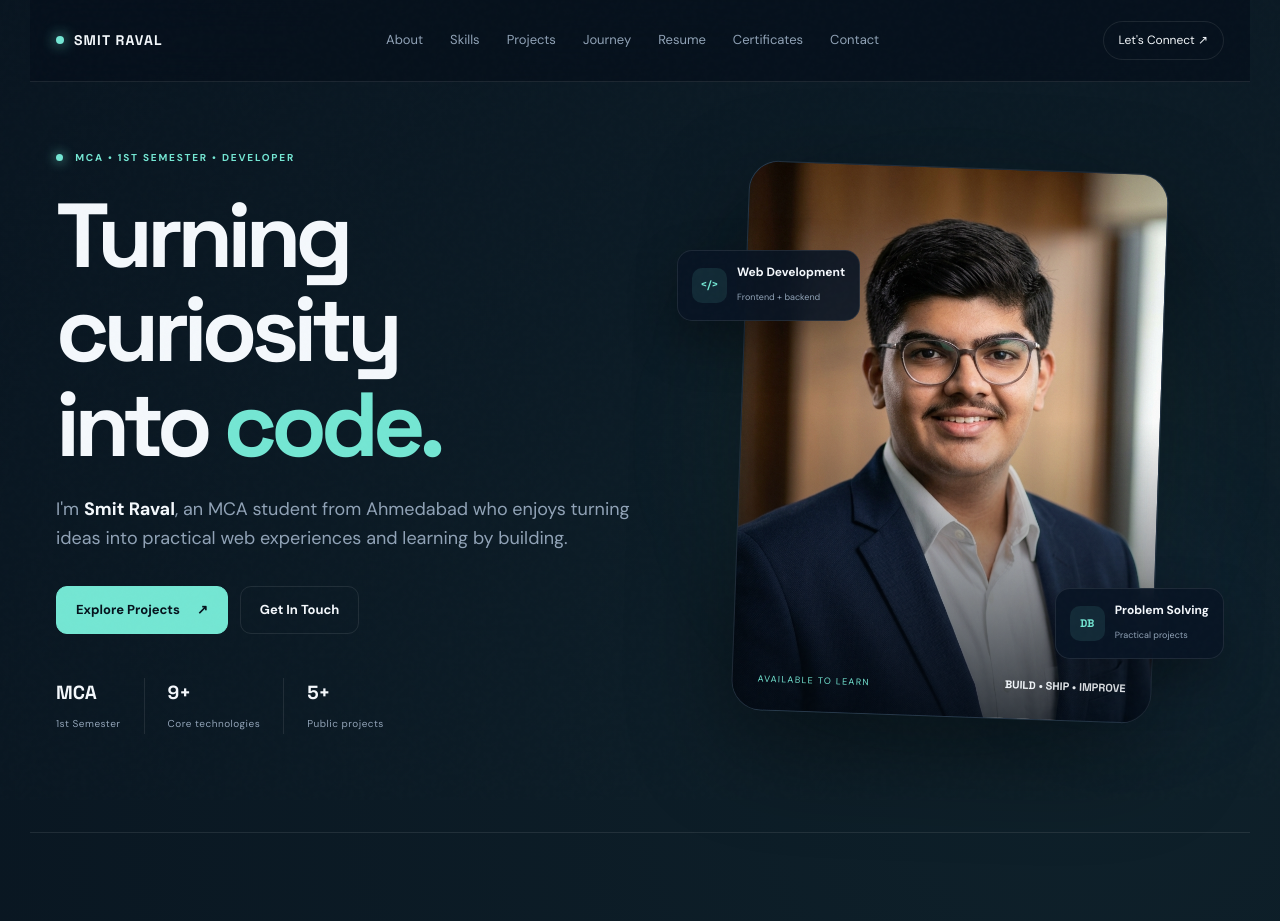
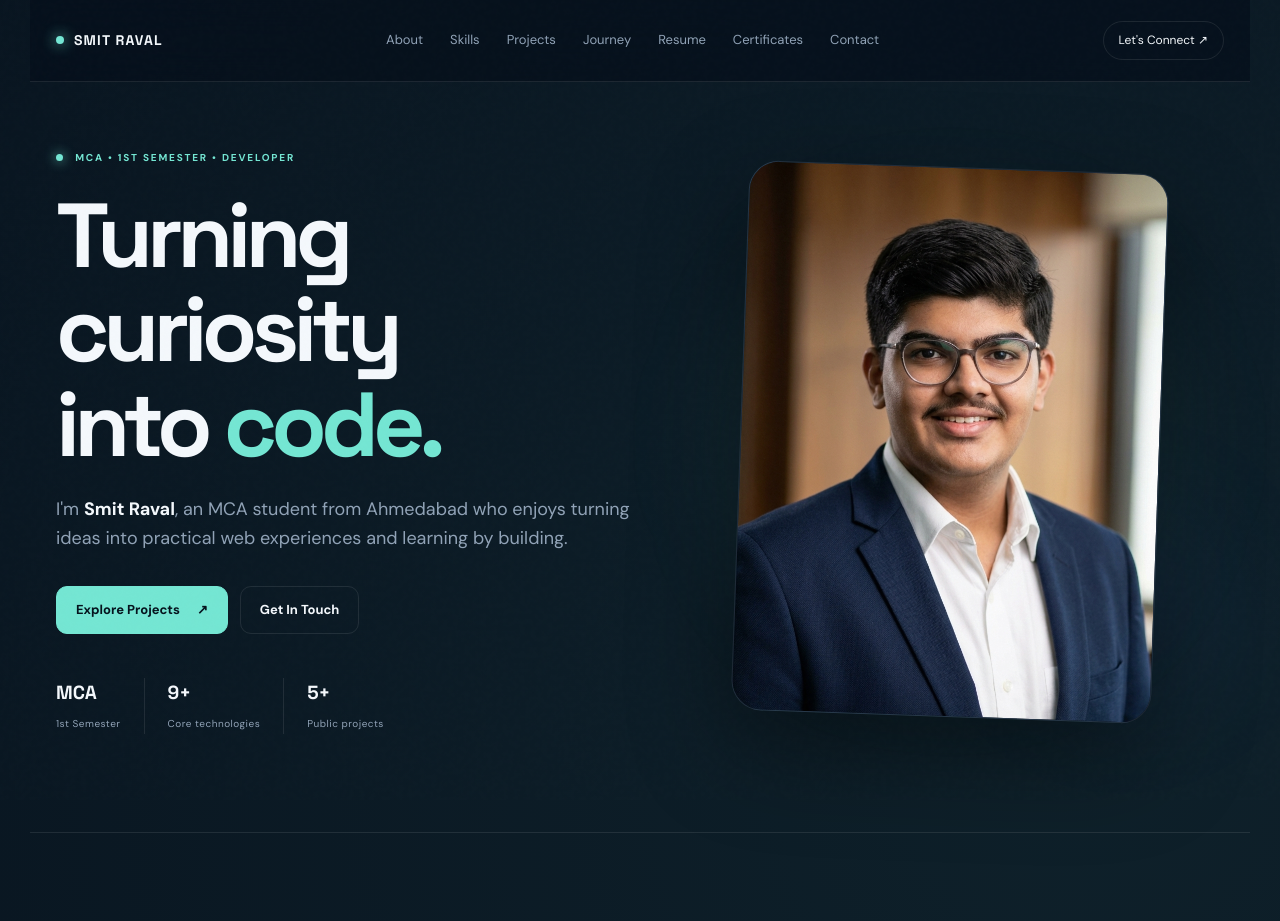
Before and after one commit to smitraval08/Portfolio, a Flask app: page / in a window 1280 px wide. Shown: the top 921 px of the page. Run offline with Flask 3, Linux system fonts and the light colour scheme.

Commit message:
Update index.html

```diff
--- a/templates/index.html
+++ b/templates/index.html
@@ -272,6 +272,8 @@ Public projects
 
 
 
+<!-- ================= HERO PHOTO ================= -->
+
 <div class="hero-art reveal">
 
 
@@ -288,76 +290,11 @@ Public projects
     alt="Smit Raval profile portrait"
 >
 
-<div class="portrait-shade"></div>
-
-
-<div class="portrait-label">
-
-<span>
-AVAILABLE TO LEARN
-</span>
-
-<b>
-BUILD • SHIP • IMPROVE
-</b>
-
-</div>
-
-
-</div>
-
-
-
-<div class="floating-card card-one">
-
-
-<span class="mini-icon">
-&lt;/&gt;
-</span>
-
-
-<div>
-
-<b>
-Web Development
-</b>
-
-<small>
-Frontend + backend
-</small>
-
-</div>
-
-
-</div>
-
-
-
-<div class="floating-card card-two">
-
-
-<span class="mini-icon">
-DB
-</span>
-
-
-<div>
-
-<b>
-Problem Solving
-</b>
-
-<small>
-Practical projects
-</small>
-
-</div>
-
-
-</div>
-
-
-</div>
+</div>
+
+
+</div>
+
 
 
 </section>
@@ -1211,6 +1148,7 @@ id="resume"
 </section>
 
 
+
 <!-- ================= CERTIFICATES ================= -->
 
 <section
@@ -1244,12 +1182,14 @@ id="certificates"
             target="_blank"
             rel="noopener"
             >
+
                 <img
                 class="certificate-image"
                 src="{{ url_for('static', filename='certificates/certificate-1.jpeg') }}"
                 alt="Certificate 1"
                 loading="lazy"
                 >
+
             </a>
 
             <h3>Certificate 1</h3>
@@ -1259,6 +1199,7 @@ id="certificates"
             </p>
 
         </article>
+
 
 
         <article class="certificate-card reveal">
@@ -1268,12 +1209,14 @@ id="certificates"
             target="_blank"
             rel="noopener"
             >
+
                 <img
                 class="certificate-image"
                 src="{{ url_for('static', filename='certificates/certificate-2.jpeg') }}"
                 alt="Certificate 2"
                 loading="lazy"
                 >
+
             </a>
 
             <h3>Certificate 2</h3>
@@ -1283,6 +1226,7 @@ id="certificates"
             </p>
 
         </article>
+
 
 
         <article class="certificate-card reveal">
@@ -1292,12 +1236,14 @@ id="certificates"
             target="_blank"
             rel="noopener"
             >
+
                 <img
                 class="certificate-image"
                 src="{{ url_for('static', filename='certificates/certificate-3.jpeg') }}"
                 alt="Certificate 3"
                 loading="lazy"
                 >
+
             </a>
 
             <h3>Certificate 3</h3>
@@ -1307,6 +1253,7 @@ id="certificates"
             </p>
 
         </article>
+
 
 
         <article class="certificate-card reveal">
@@ -1316,12 +1263,14 @@ id="certificates"
             target="_blank"
             rel="noopener"
             >
+
                 <img
                 class="certificate-image"
                 src="{{ url_for('static', filename='certificates/certificate-4.jpeg') }}"
                 alt="Certificate 4"
                 loading="lazy"
                 >
+
             </a>
 
             <h3>Certificate 4</h3>
@@ -1332,19 +1281,23 @@ id="certificates"
 
         </article>
 
-         <article class="certificate-card reveal">
+
+
+        <article class="certificate-card reveal">
 
             <a
             href="{{ url_for('static', filename='certificates/certificate-5.jpeg') }}"
             target="_blank"
             rel="noopener"
             >
+
                 <img
                 class="certificate-image"
                 src="{{ url_for('static', filename='certificates/certificate-5.jpeg') }}"
                 alt="Certificate 5"
                 loading="lazy"
                 >
+
             </a>
 
             <h3>Certificate 5</h3>
@@ -1358,6 +1311,7 @@ id="certificates"
     </div>
 
 </section>
+
 
 
 <!-- ================= CONTACT ================= -->
```
